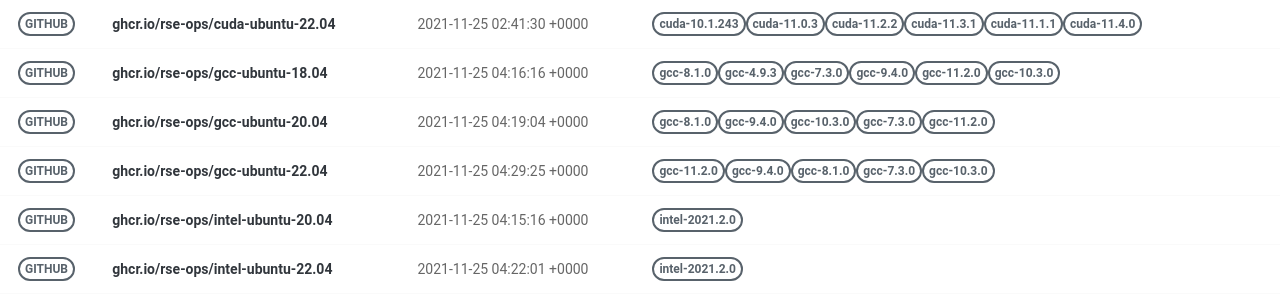
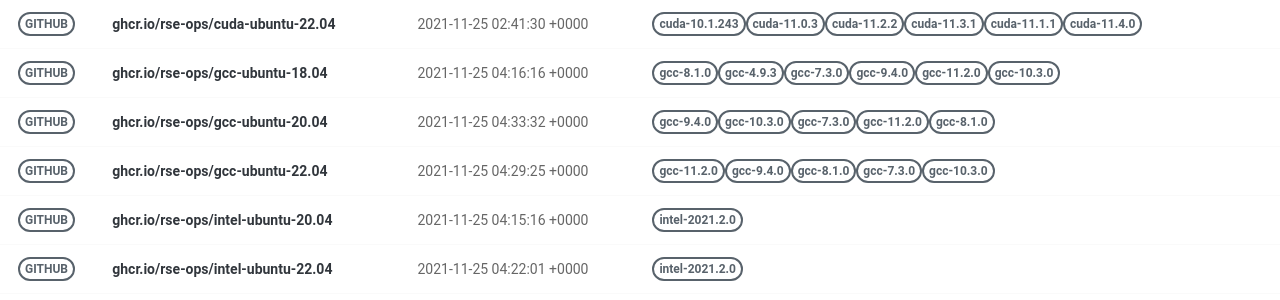
Before and after one commit to rse-ops/docker-images, a Jekyll site: the page built from pages/index.md, in a window 1280 px wide. Shown: the part 326-626 px from the top of the page. Built offline with Jekyll 4.4.1, drawn with Linux system fonts in a browser that asks for light colours; nearby versions of some CDN libraries.

Commit message:
Automated push to update library 2021-11-25

```diff
--- a/_library/ghcr.io-rse-ops-gcc-ubuntu-20.04.md
+++ b/_library/ghcr.io-rse-ops-gcc-ubuntu-20.04.md
@@ -1,14 +1,11 @@
 ---
 layout: container
 name: ghcr.io/rse-ops/gcc-ubuntu-20.04
-updated_at: 2021-11-25 04:19:04.488986
+updated_at: 2021-11-25 04:33:32.034803
 
 
 container_url: https://github.com/orgs/rse-ops/packages/container/package/gcc-ubuntu-20.04
 versions:
- - tag: gcc-8.1.0
-   dockerfile: https://github.com/rse-ops/docker-images/blob/main/ubuntu/gcc/Dockerfile
-   manifest: https://crane.ggcr.dev/manifest/ghcr.io/rse-ops/gcc-ubuntu-20.04:gcc-8.1.0
  - tag: gcc-9.4.0
    dockerfile: https://github.com/rse-ops/docker-images/blob/main/ubuntu/gcc/Dockerfile
    manifest: https://crane.ggcr.dev/manifest/ghcr.io/rse-ops/gcc-ubuntu-20.04:gcc-9.4.0
```
Also changed, not shown: other parts of _library/ghcr.io-rse-ops-gcc-ubuntu-20.04.md (+3 -0 lines).
